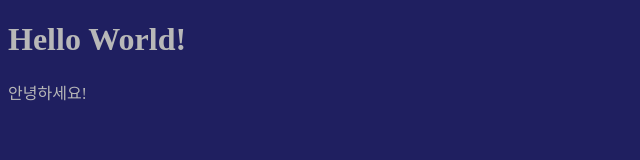
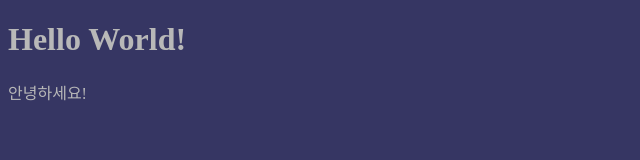
Before and after one commit to 20170375/20170375.github.io, a plain HTML site: page html/home.html in a window 1280 px wide. Shown: the whole page, without its empty margins (0-640 px from the left). Drawn offline with Linux system fonts and the light colour scheme.

Commit message:
Update style.css

```diff
--- a/css/style.css
+++ b/css/style.css
@@ -1,4 +1,4 @@
 body {
-  background-color: #1f1f60;
+  background-color: #363663;
   color: #b8b8b8;
 }
```
